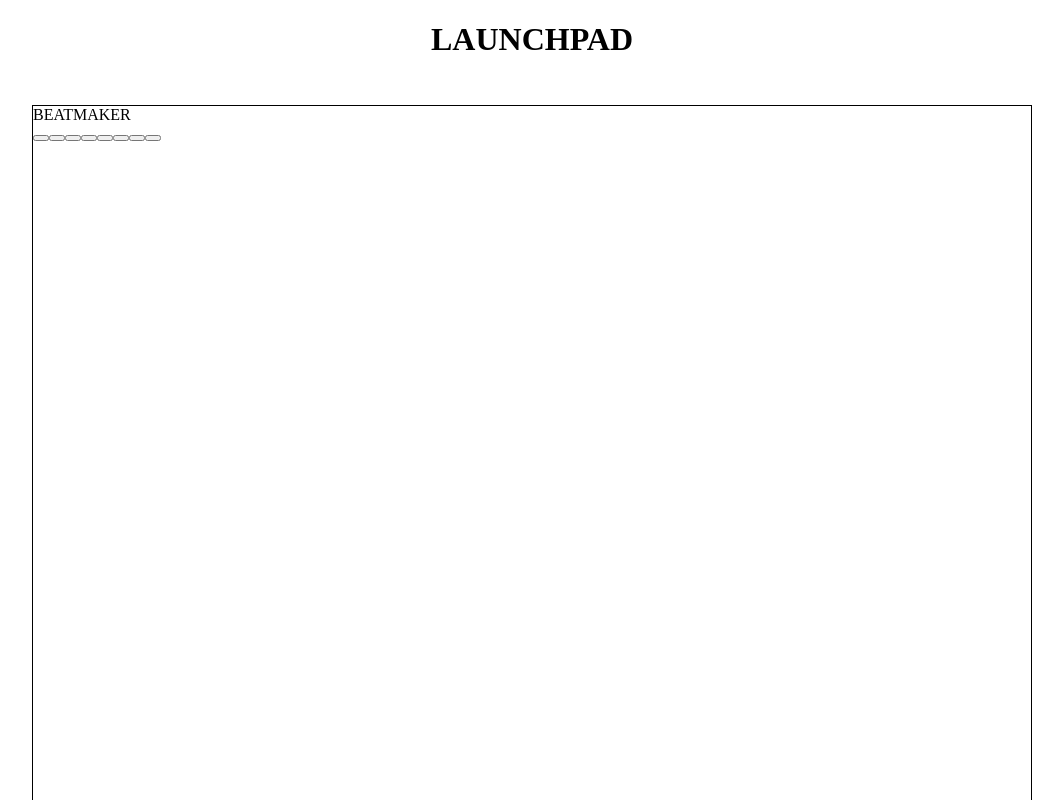
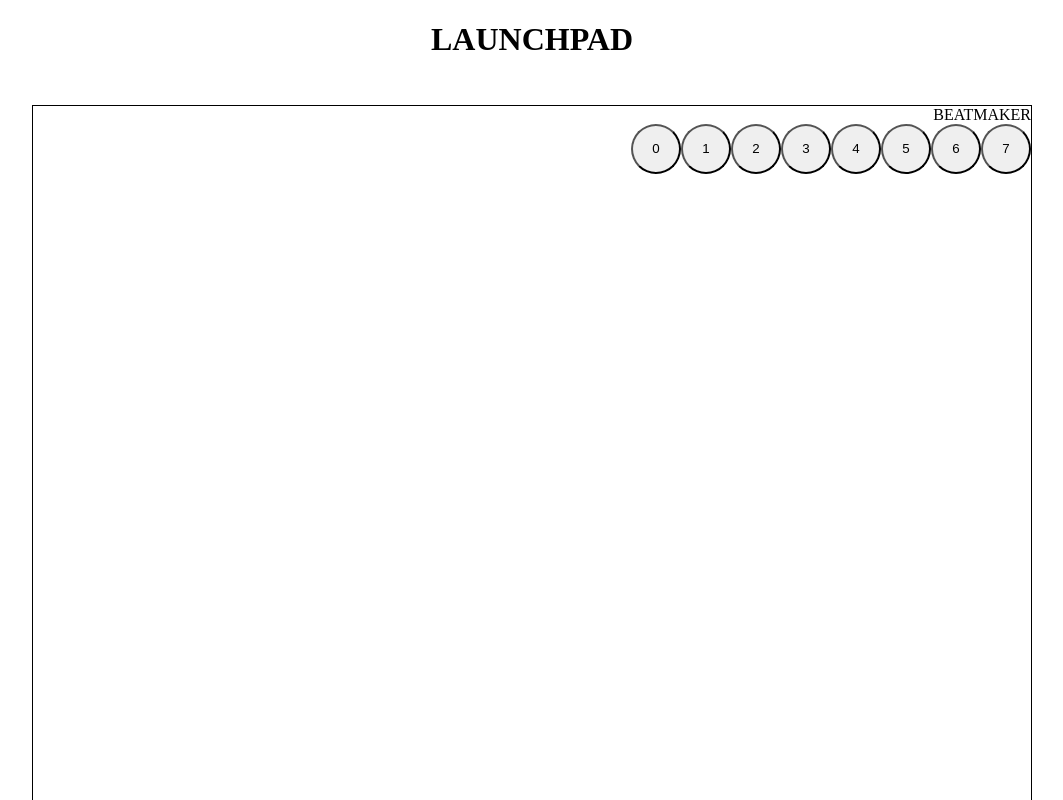
Before and after one commit to Davhho-dev/launchpad, a plain HTML site: page index.html in a window 1280 px wide. Shown: the top 800 px of the page, without its empty margins (108-1171 px from the left). Drawn offline with Linux system fonts and the light colour scheme.

Commit message:
Style arrow buttons

```diff
--- a/script.js
+++ b/script.js
@@ -1,6 +1,7 @@
 const arrowContainer = document.querySelector(".arrow-container");
 for(let i = 0; i < 8; i++) {
     const arrowBtns = document.createElement("button");
-    arrowBtns.classList.add(`arrowBtns${i}`);
+    arrowBtns.classList.add("arrow", `arrowBtns${i}`);
+    arrowBtns.textContent = i;
     arrowContainer.append(arrowBtns);
 }
--- a/style.css
+++ b/style.css
@@ -20,4 +20,11 @@ h1 {
     height: 1000px;
     width: 1000px;
     border: 1px solid black;
+    text-align: right;
 }
+
+.arrow {
+    border-radius: 50px;
+    height: 50px;
+    width: 50px;
+}
```
